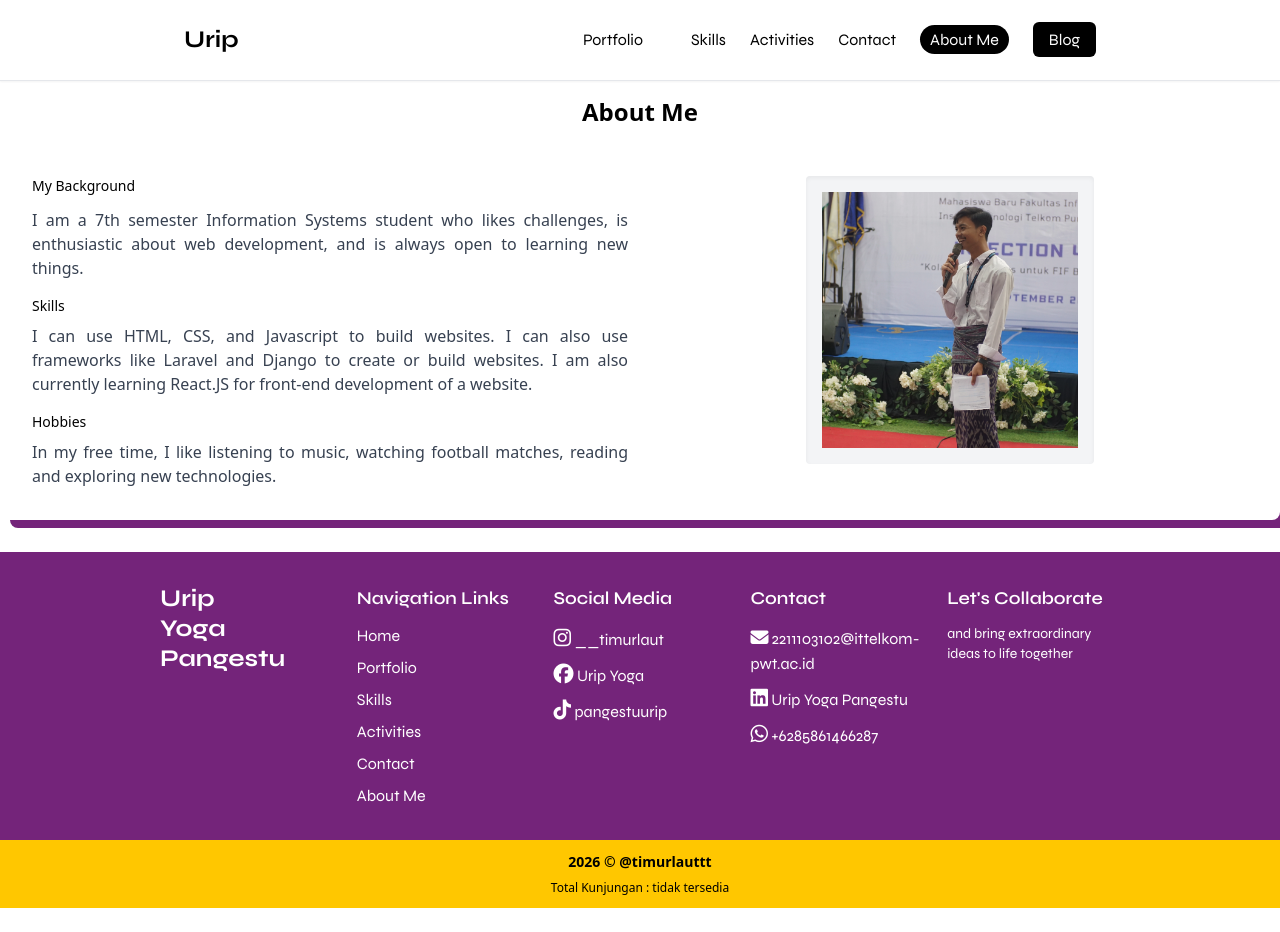
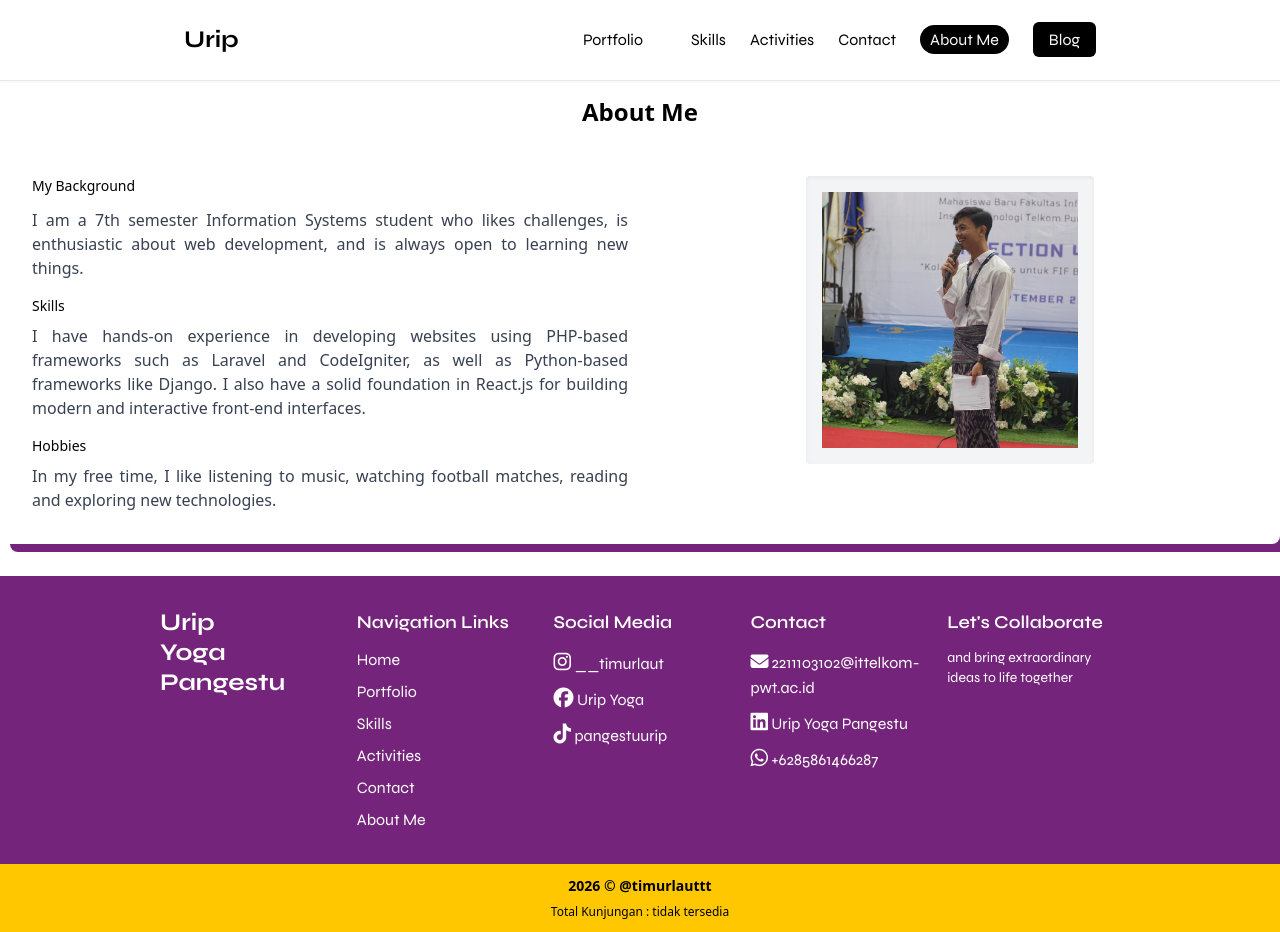
Before and after one commit to timurlauttt/my-react-portofolio, a React (Vite) app: page /about in a window 1280 px wide. Before the commit the page ends 908 px from the top, so only its background shows below. Built offline with nearby package versions, Linux system fonts and the light colour scheme; no server answers.

Commit message:
update about me

```diff
--- a/src/pages/user/AboutMe.jsx
+++ b/src/pages/user/AboutMe.jsx
@@ -36,7 +36,7 @@ function AboutMe() {
         {
             id: 'default-2',
             title: 'My Skills',
-            description: 'I can use HTML, CSS, and Javascript to build websites. I can also use frameworks like Laravel and Django to create or build websites. I am also currently learning React.JS for front-end development of a website.',
+            description: 'I have hands-on experience in developing websites using PHP-based frameworks such as Laravel and CodeIgniter, as well as Python-based frameworks like Django. I also have a solid foundation in React.js for building modern and interactive front-end interfaces.',
             imagePath: 'me.webp',
             order: 2
         },
```
